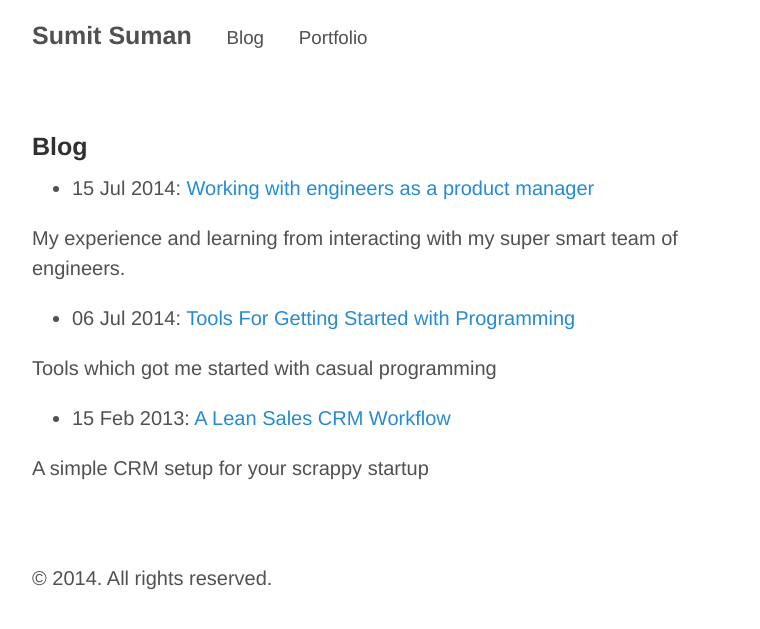
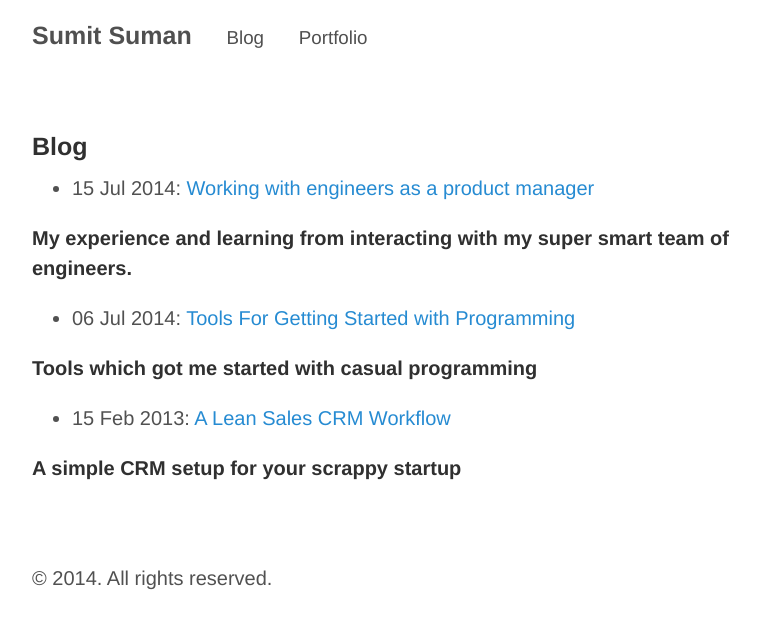
Before and after one commit to sumitsuman/sumitsuman.github.io, a Jekyll site: the page built from blog.md, in a window 1280 px wide. Shown: the top 629 px of the page, without its empty margins (248-1008 px from the left). Built offline with Jekyll 4.4.1, drawn with Linux system fonts in a browser that asks for light colours; Markdown is read by kramdown in place of the engine named in the settings.

Commit message:
blog format 3

```diff
--- a/blog.md
+++ b/blog.md
@@ -6,5 +6,5 @@ title: Blog
 {% for post in site.posts %}
   * {{ post.date | date_to_string }}: [ {{ post.title }} ]({{ post.url }})
 
-  {{ post.excerpt }}
+  **{{ post.excerpt }}**
 {% endfor %}
```
